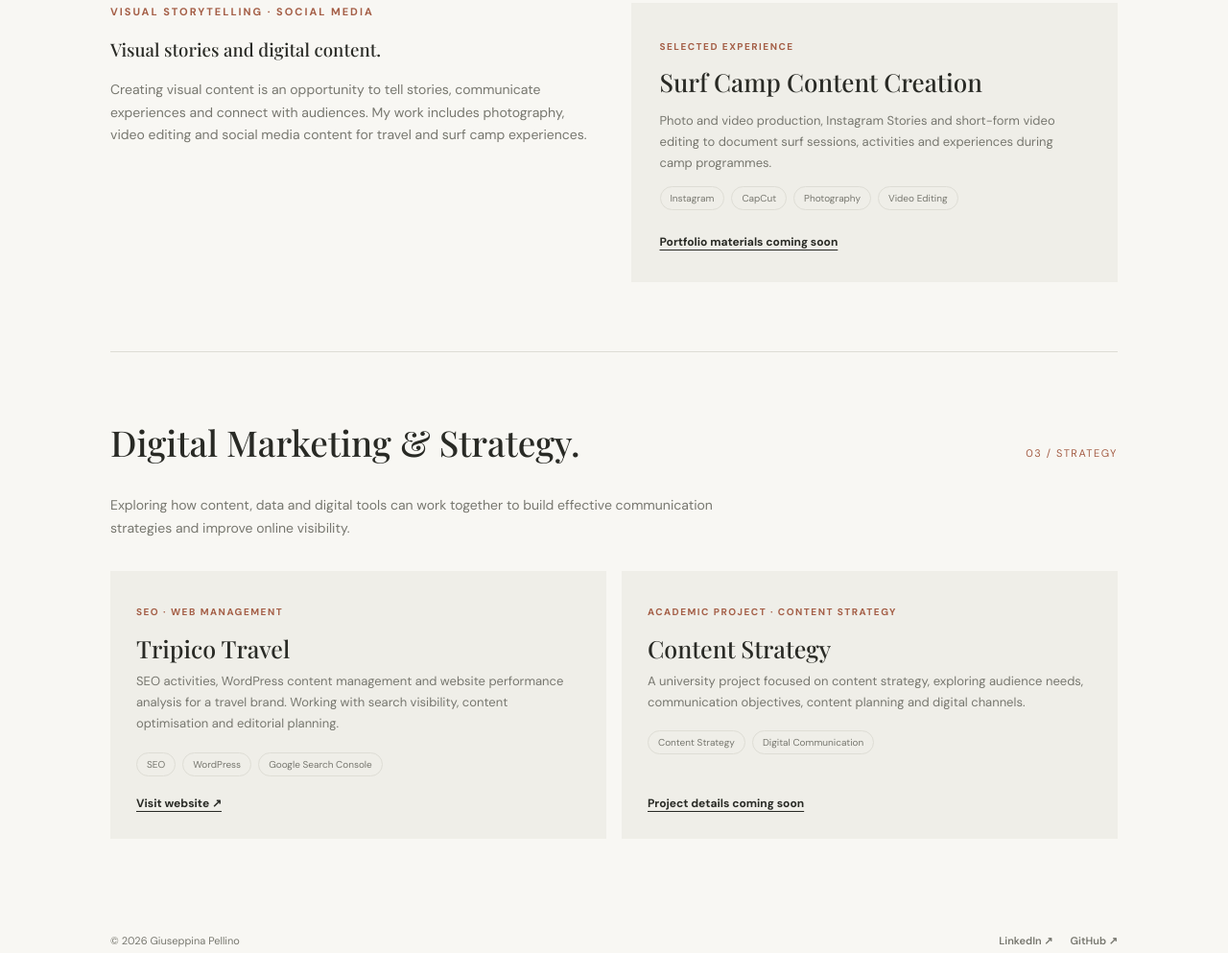
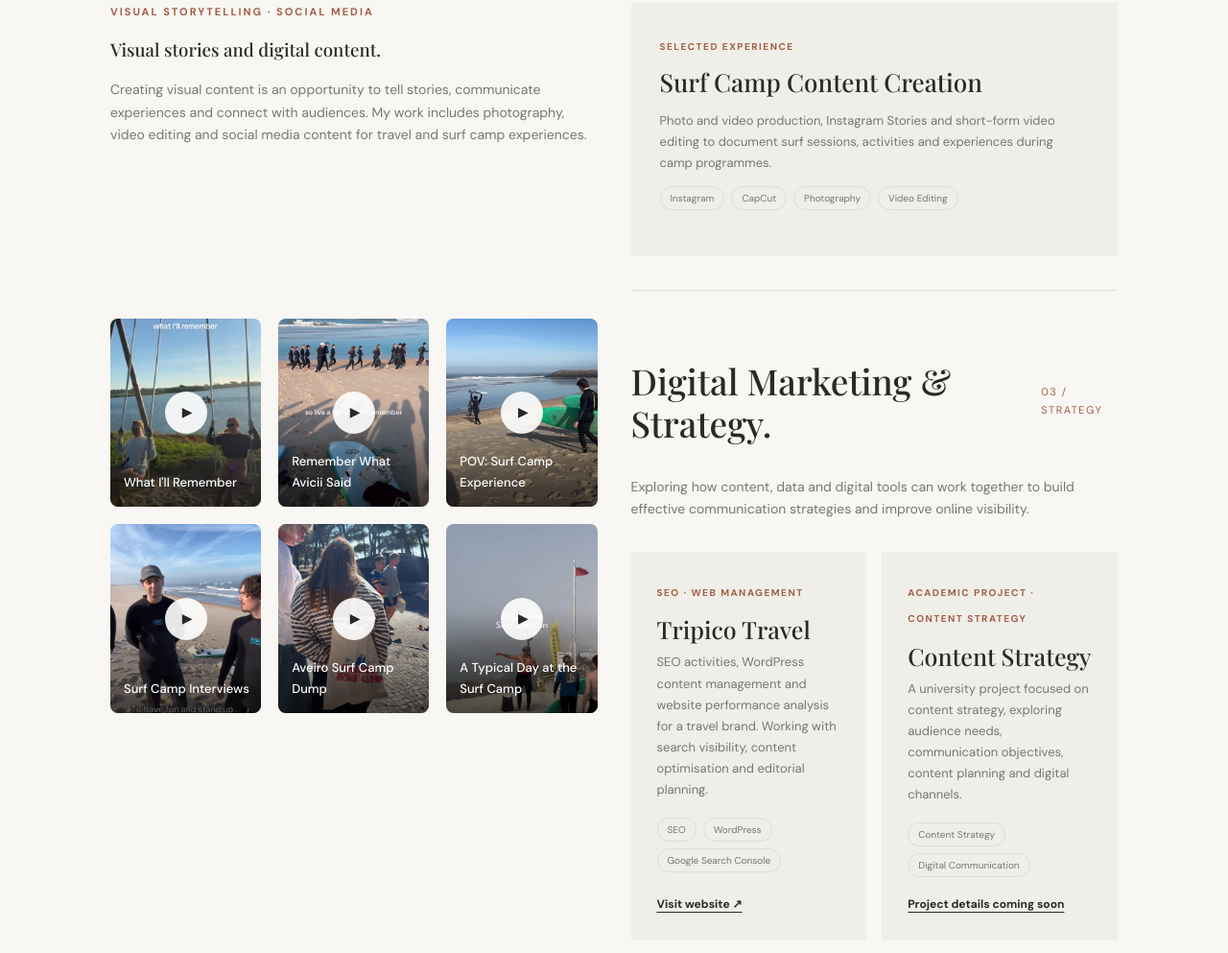
Before and after one commit to gpll01/gpll01.github.io, a plain HTML site: page index.html in a window 1280 px wide. Shown: the part 1684-2677 px from the top of the page at 96% size. Drawn offline with nearby package versions, Linux system fonts and the light colour scheme.

Commit message:
Update index.html

```diff
--- a/index.html
+++ b/index.html
@@ -244,6 +244,92 @@ footer {
   .section-heading { align-items: flex-start; }
   footer { flex-wrap: wrap; }
 }
+  .surf-gallery {
+  display: grid;
+  grid-template-columns: repeat(3, 1fr);
+  gap: 18px;
+  margin-top: 30px;
+}
+
+.surf-video {
+  position: relative;
+  display: block;
+  overflow: hidden;
+  aspect-ratio: 4 / 5;
+  border-radius: 8px;
+  text-decoration: none;
+  background: #e9e4dc;
+}
+
+.surf-video img {
+  width: 100%;
+  height: 100%;
+  object-fit: cover;
+  display: block;
+  transition: transform 0.4s ease;
+}
+
+.surf-video::after {
+  content: "";
+  position: absolute;
+  inset: 0;
+  background: linear-gradient(
+    to top,
+    rgba(0, 0, 0, 0.65),
+    transparent 55%
+  );
+}
+
+.surf-video:hover img {
+  transform: scale(1.05);
+}
+
+.play-icon {
+  position: absolute;
+  z-index: 2;
+  top: 50%;
+  left: 50%;
+  transform: translate(-50%, -50%);
+  width: 44px;
+  height: 44px;
+  display: flex;
+  align-items: center;
+  justify-content: center;
+  border-radius: 50%;
+  background: rgba(255, 255, 255, 0.9);
+  color: #292929;
+  font-size: 14px;
+  padding-left: 3px;
+  transition: transform 0.3s ease;
+}
+
+.surf-video:hover .play-icon {
+  transform: translate(-50%, -50%) scale(1.12);
+}
+
+.video-title {
+  position: absolute;
+  z-index: 2;
+  bottom: 14px;
+  left: 14px;
+  right: 10px;
+  color: white;
+  font-size: 13px;
+  font-weight: 500;
+}
+
+@media (max-width: 700px) {
+  .surf-gallery {
+    grid-template-columns: repeat(2, 1fr);
+    gap: 12px;
+  }
+}
+
+@media (max-width: 420px) {
+  .surf-gallery {
+    grid-template-columns: 1fr;
+  }
+}
 </style>
 </head>
 
@@ -385,16 +471,60 @@ footer {
     short-form video editing to document surf sessions,
     activities and experiences during camp programmes.
   </p>
+
   <div class="tags">
     <span class="tag">Instagram</span>
     <span class="tag">CapCut</span>
     <span class="tag">Photography</span>
     <span class="tag">Video Editing</span>
   </div>
-      <span class="text-link">Portfolio materials coming soon</span>
 </div>
+
+<div class="surf-gallery">
+
+  <a href="https://drive.google.com/file/d/1yjP5TFtfQnPXSEu0IsD1ysyjYRG_ls_2/view"
+     target="_blank" rel="noopener noreferrer" class="surf-video">
+    <img src="images/what-ill-remember.jpg" alt="What I'll Remember">
+    <span class="play-icon">▶</span>
+    <span class="video-title">What I'll Remember</span>
+  </a>
+
+  <a href="https://drive.google.com/file/d/1_t0VkeVthVy-oKOT2qFl4qA41Le0gSUN/view"
+     target="_blank" rel="noopener noreferrer" class="surf-video">
+    <img src="images/remember-what-avicii-said.jpg" alt="Remember What Avicii Said">
+    <span class="play-icon">▶</span>
+    <span class="video-title">Remember What Avicii Said</span>
+  </a>
+
+  <a href="https://drive.google.com/file/d/10-IodrT8H_GRhccSNB5nDQzSBTbG5jSm/view"
+     target="_blank" rel="noopener noreferrer" class="surf-video">
+    <img src="images/pov-surf-camp.jpg" alt="POV Surf Camp">
+    <span class="play-icon">▶</span>
+    <span class="video-title">POV: Surf Camp Experience</span>
+  </a>
+
+  <a href="https://drive.google.com/file/d/1EcUU_062H7BFkbgXt8GcwI0zznN1zSSq/view"
+     target="_blank" rel="noopener noreferrer" class="surf-video">
+    <img src="images/surf-camp-interviews.jpg" alt="Surf Camp Interviews">
+    <span class="play-icon">▶</span>
+    <span class="video-title">Surf Camp Interviews</span>
+  </a>
+
+  <a href="https://drive.google.com/file/d/18U2mBEI1gnNzBmFD7AD2iAYar6_nwx_Y/view"
+     target="_blank" rel="noopener noreferrer" class="surf-video">
+    <img src="images/aveiro-surf-camp-dump.jpg" alt="Aveiro Surf Camp Dump">
+    <span class="play-icon">▶</span>
+    <span class="video-title">Aveiro Surf Camp Dump</span>
+  </a>
+
+  <a href="https://drive.google.com/file/d/1LiFg2R2goNuEUHi-WO0fpzcdZIUu-bVx/view"
+     target="_blank" rel="noopener noreferrer" class="surf-video">
+    <img src="images/typical-day-surf-camp.jpg" alt="A Typical Day at the Surf Camp">
+    <span class="play-icon">▶</span>
+    <span class="video-title">A Typical Day at the Surf Camp</span>
+  </a>
+
 </div>
-</section>
 
 <section id="marketing">
   <div class="section-heading">
```
Lines whose indentation alone changed are shown as unchanged.
